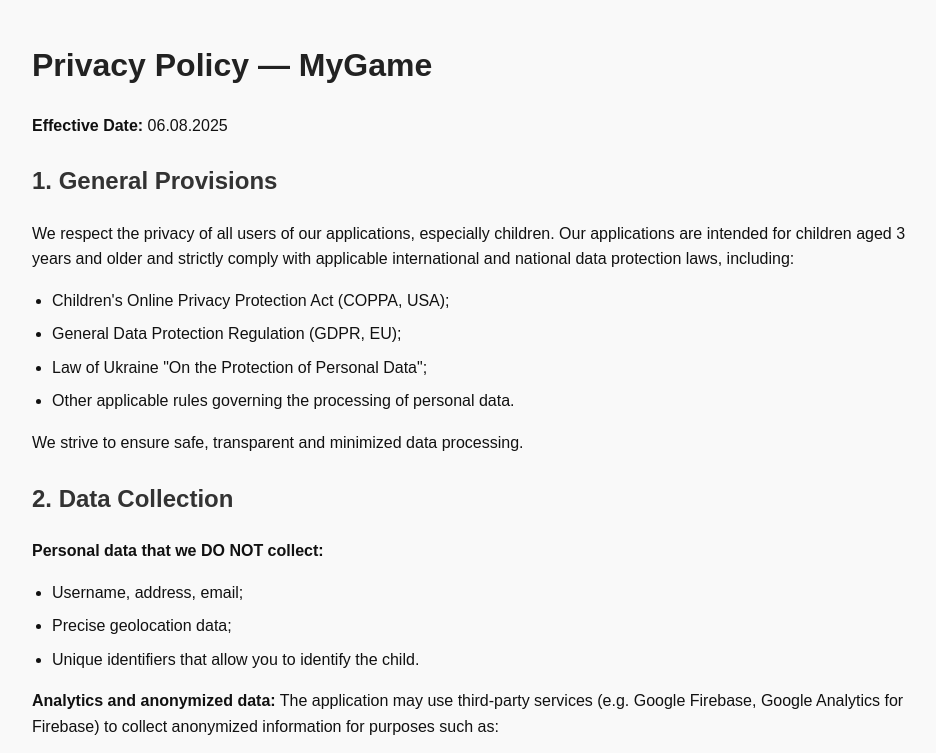
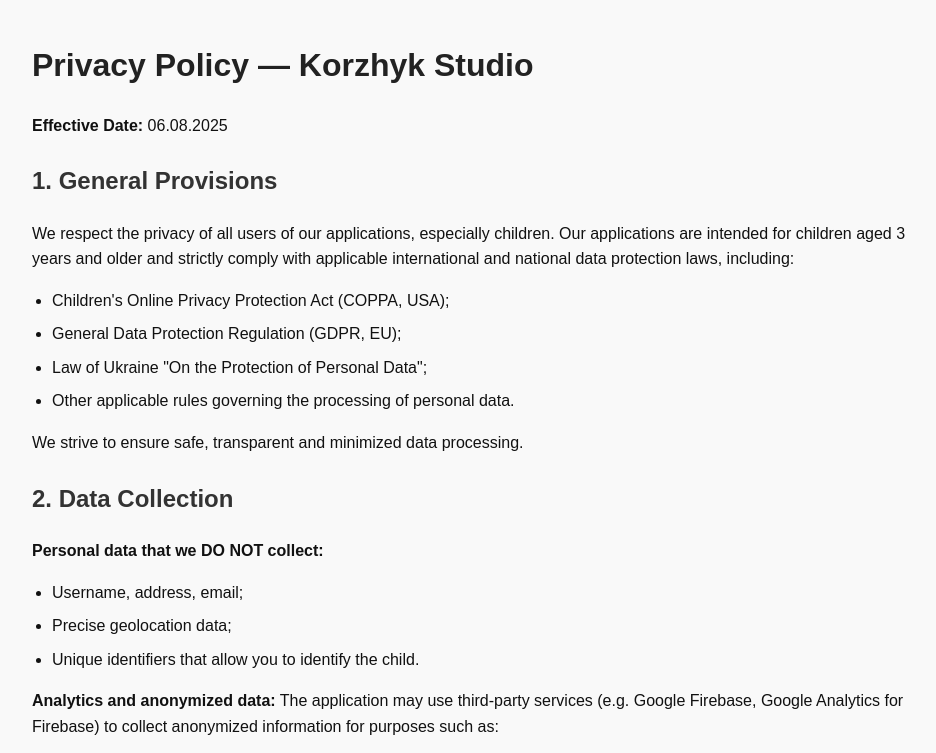
Before and after one commit to korzhyk-studio/privacy-policy, a plain HTML site: page index.html in a window 1280 px wide. Shown: the top 753 px of the page, without its empty margins (158-1094 px from the left). Drawn offline with Linux system fonts and the light colour scheme.

Commit message:
Update index.html

```diff
--- a/index.html
+++ b/index.html
@@ -15,7 +15,7 @@
   </style>
 </head>
 <body>
-  <h1>Privacy Policy — MyGame</h1>
+  <h1>Privacy Policy — Korzhyk Studio</h1>
   <p><strong>Effective Date:</strong> 06.08.2025</p>
 
   <h2>1. General Provisions</h2>
```
